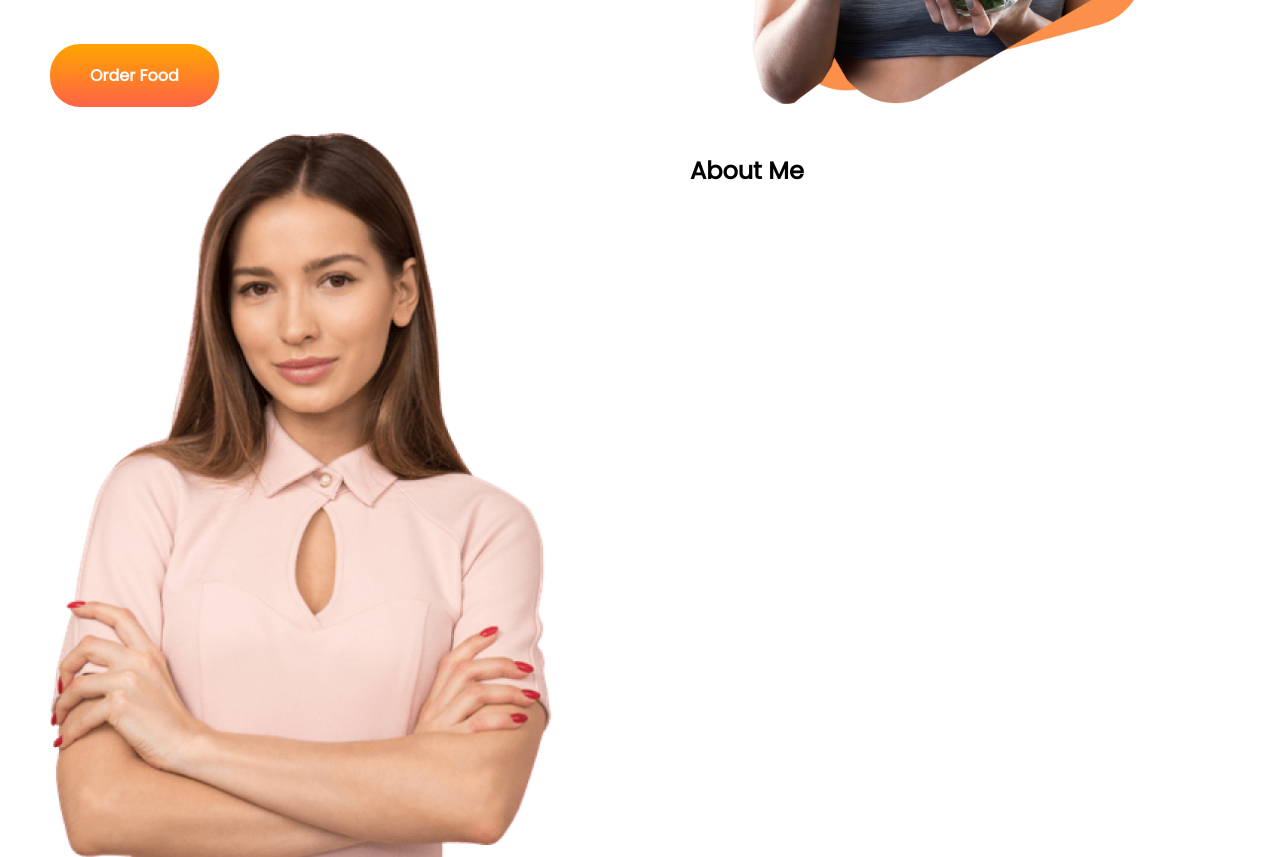
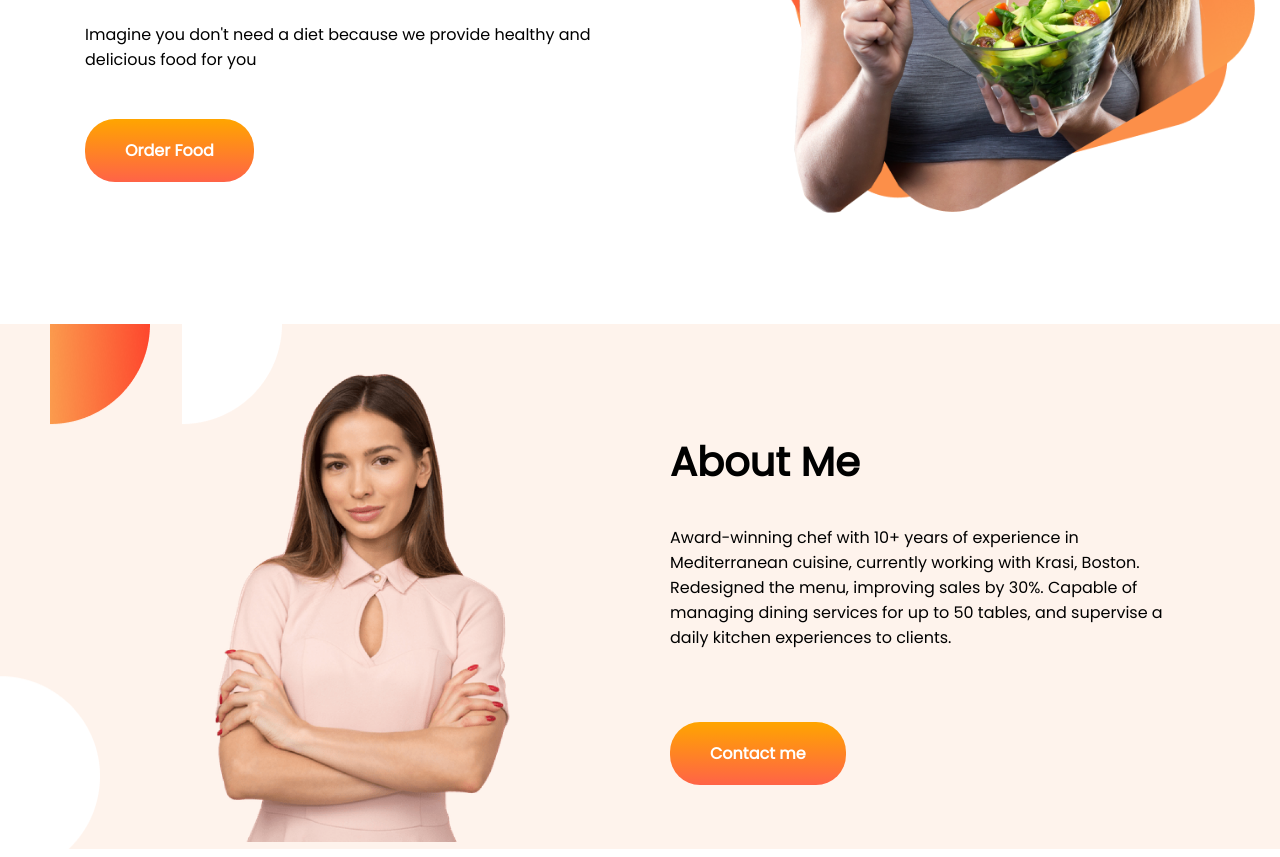
Before and after one commit to Tushar2024/food-network, a plain HTML site: page index.html in a window 1280 px wide. Shown: the part 443-1300 px from the top of the page. Drawn offline with Linux system fonts and the light colour scheme.

Commit message:
about me section

```diff
--- a/index.html
+++ b/index.html
@@ -13,25 +13,33 @@
 </head>
 
 <body>
-    <section>
+    <br><br>
+    <section class="section-styles">
+
         <div class="div-styles">
-            <br><br>
+            <br><br><br>
             <h1><span class="color-word">Skip</span> The Diet,<br>Just Eat Healthy<br>With Food Network</h1>
             <p>Imagine you don't need a diet because we provide healthy and delicious food for you</p>
             <br><br>
             <a class="link-decoration" target="_blank" href="https://www.foodnetwork.com/">Order Food</a>
         </div>
         <div class="div-styles">
-            <img src="images/female/Group 8425.png" alt="">
+            <img id="image-width" src="images/female/Group 8425.png" alt="">
         </div>
     </section>
 
-    <section>
+    <section id="section-background" class="section-styles">
         <div class="div-styles">
-            <img src="images/female/Person Image.png" alt="">
+            <br><br>
+            <img id="image-styles" src="images/female/Person Image.png" alt="">
         </div>
-        <div class="div-styles">
+        <div id="text-styles" class="div-styles">
+            <br><br><br>
             <h2>About Me</h2>
+            <p>Award-winning chef with 10+ years of experience in Mediterranean cuisine, currently working with Krasi, Boston. Redesigned the menu, improving sales by 30%. Capable of managing dining services for up to 50 tables, and supervise a daily kitchen
+                experiences to clients.</p>
+            <br><br><br>
+            <a class="link-decoration" target="_blank" href="https://github.com/Tushar2024">Contact me</a>
         </div>
     </section>
 </body>
--- a/style.css
+++ b/style.css
@@ -7,12 +7,30 @@ h1 {
     font-size: 55px;
 }
 
+h2 {
+    font-size: 40px;
+}
+
 section {
     display: flex;
 }
 
-.div-styles img {
-    width: 85%;
+#section-background {
+    background-image: url(images/shapes/7.png);
+    background-repeat: no-repeat;
+}
+
+.section-styles {
+    margin-bottom: 80px;
+}
+
+#image-width {
+    width: 100%;
+}
+
+#image-styles {
+    width: 59%;
+    padding-left: 130px;
 }
 
 .color-word {
@@ -21,7 +39,7 @@ section {
 
 .div-styles {
     width: 50%;
-    padding-left: 50px;
+    padding-left: 85px;
 }
 
 .link-decoration {
@@ -32,3 +50,7 @@ section {
     padding: 20px 40px;
     font-weight: 600;
 }
+
+#text-styles {
+    padding-right: 110px;
+}
```
